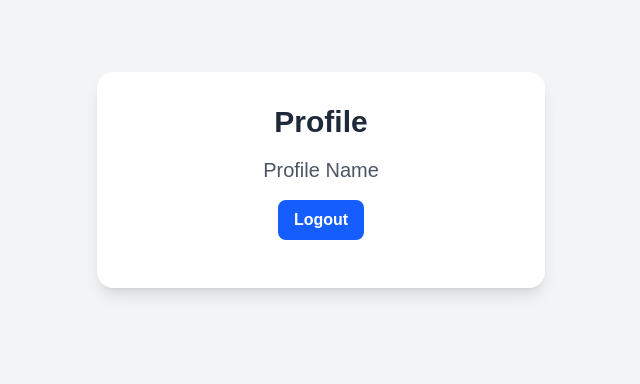
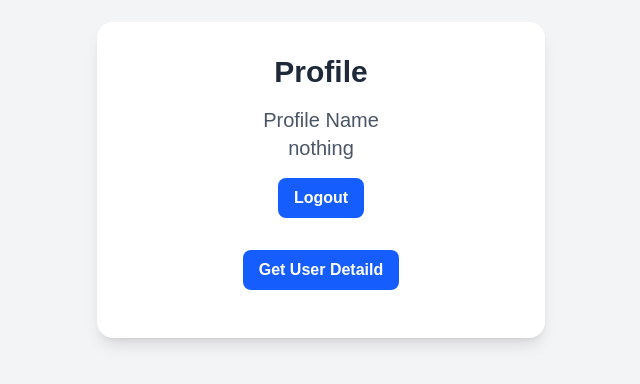
Before and after one commit to shashank-518/Auth_mongo, a Next.js app in the folder my-app/: page /Profile in a window 1280 px wide. Shown: the part 220-604 px from the top of the page, without its empty margins (319-959 px from the left). Built offline with nearby package versions, Linux system fonts and the light colour scheme.

Commit message:
Many changes made

```diff
--- /dev/null
+++ b/my-app/src/Helpers/getUserDetails.ts
@@ -0,0 +1,23 @@
+import User from "@/Models/userModels";
+import { NextRequest, NextResponse } from "next/server";
+
+import  jwt from "jsonwebtoken";
+
+export async function getUserDetails(req:NextRequest){
+
+    try {
+
+        const token =  req.cookies.get('token')?.value || ''
+
+        const decodedToken:any = jwt.verify(token,process.env.TOKEN_SECRET!)
+
+        return decodedToken.id;
+
+    } catch (error:any) {
+
+        return NextResponse.json({error:error.message})
+
+    }
+
+
+}
--- a/my-app/src/app/Profile/[id]/page.tsx
+++ b/my-app/src/app/Profile/[id]/page.tsx
@@ -1,4 +1,12 @@
-export default function UserProfile({ params } : any) {
+"use-client"
+
+
+export default async function UserProfile({ params} :any) {
+
+   const { id } = await params
+
+  console.log(id);
+
   return (
     <div className="min-h-screen flex items-center justify-center bg-gray-100 dark:bg-gray-900 px-4">
       <div className="bg-white dark:bg-gray-800 p-8 rounded-2xl shadow-lg w-full max-w-md text-center">
@@ -6,7 +14,10 @@ export default function UserProfile({ params } : any) {
           Profile
         </h1>
         <h2 className="text-xl font-medium text-gray-600 dark:text-gray-300">
-        Profile Name <span className="bg-orange-700 text-4xl" >{params.id}</span>
+          Profile Name{" "}
+          <span className="bg-orange-700 text-4xl text-white px-2 py-1 rounded inline-block">
+            {id}
+          </span>
         </h2>
       </div>
     </div>
--- a/my-app/src/app/Profile/page.tsx
+++ b/my-app/src/app/Profile/page.tsx
@@ -2,9 +2,27 @@
 
 import { useRouter } from "next/navigation";
 import axios from "axios";
+import { useState } from "react";
+import Link from "next/link";
 
 
 export default function Profile() {
+
+  const [data , setData] = useState("nothing")
+
+  const getUserDetails = async()=>{
+
+    const res = await axios.get("/api/Users/me")
+
+    console.log(res.data.user._id);
+
+    setData(res.data.user._id)
+
+
+
+
+
+  }
 
     const router = useRouter();
     const Logout = async()=>{
@@ -29,14 +47,25 @@ export default function Profile() {
       <h2 className="text-xl font-medium text-gray-600 dark:text-gray-300">
         Profile Name
       </h2>
+      <h1 className="text-xl font-medium text-gray-600 dark:text-gray-300" >
+
+        <Link href={`/Profile/${data}`}>{data}</Link>
+
+      </h1>
         <div className="p-4">
   <button onClick={Logout} className="bg-blue-600 hover:bg-blue-700 text-white font-semibold py-2 px-4 rounded-lg transition duration-300">
     Logout
   </button>
-</div>
-    </div>
+  </div>
 
+  <div className="p-4">
+  <button onClick={getUserDetails} className="bg-blue-600 hover:bg-blue-700 text-white font-semibold py-2 px-4 rounded-lg transition duration-300">
+    Get User Detaild
+  </button>
+  </div>
 
   </div>
-);
-}
+
+</div>
+
+)}
--- /dev/null
+++ b/my-app/src/app/api/Users/me/route.ts
@@ -0,0 +1,27 @@
+import { NextResponse , NextRequest  } from "next/server";
+import User from "@/Models/userModels";
+import { getUserDetails } from "@/Helpers/getUserDetails";
+import {connect} from "@/dbConfig/dbConfig"
+
+connect()
+
+export async function GET(req: NextRequest){
+
+    try {
+        const data = await getUserDetails(req)
+
+        const user = await User.findOne({_id : data}).select("-password")
+
+        return NextResponse.json({
+            message: "User Details",
+            success: true,
+            user})
+
+
+    } catch (error:any) {
+
+        return NextResponse.json({error: error.message})
+
+    }
+
+}
```
Lines whose indentation alone changed are shown as unchanged.
